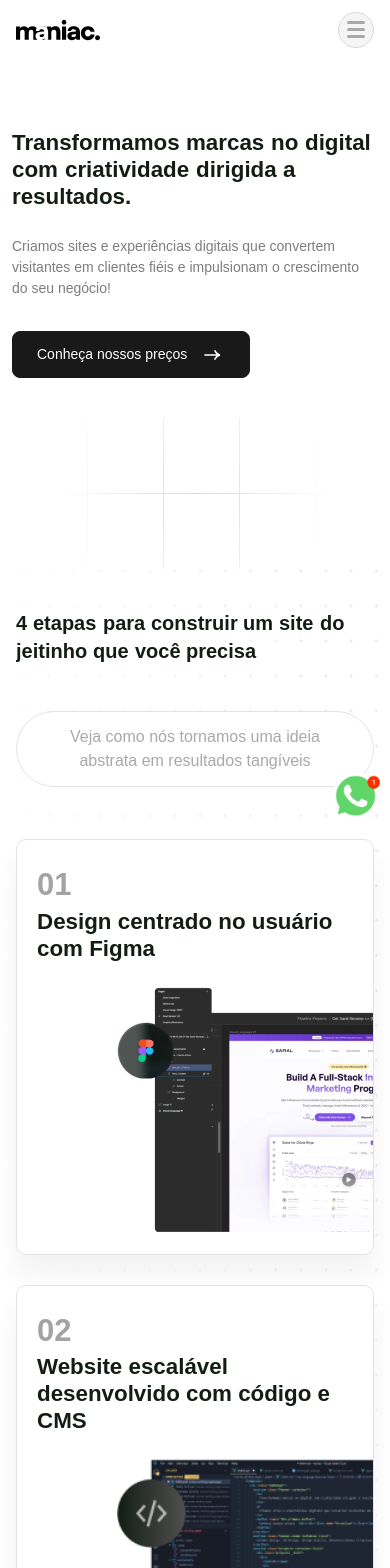
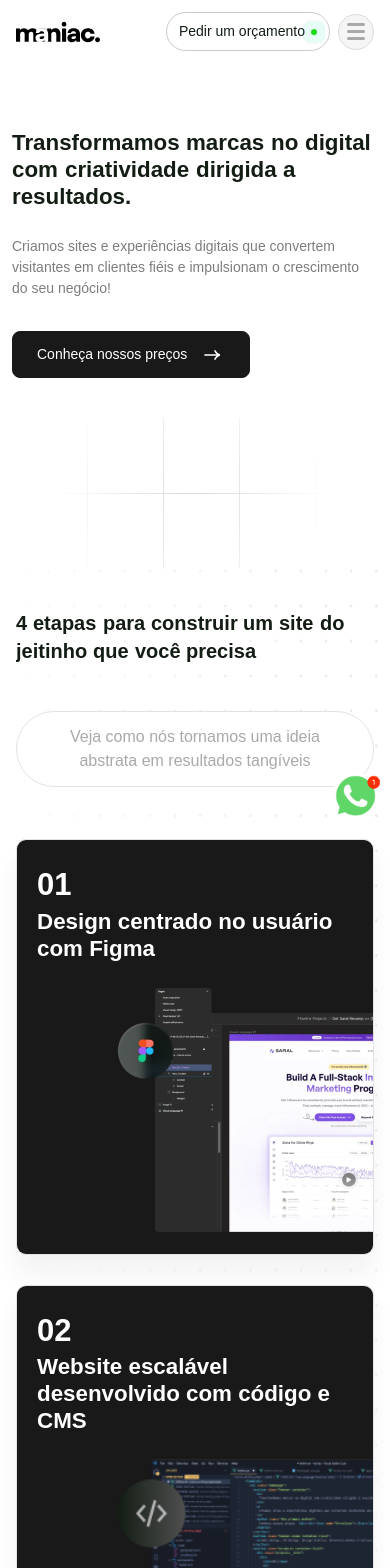
Before and after one commit to trev0ux/maniac, a Nuxt app: page / in a window 390 px wide. Shown: the top 1568 px of the page. Built offline with nearby package versions, Linux system fonts and the light colour scheme.

Commit message:
adjusted button plans and animations

```diff
--- a/assets/styles/components/header.scss
+++ b/assets/styles/components/header.scss
@@ -198,6 +198,29 @@
         }
     }
 
+    &__budget-mobile {
+        border: 1px solid rgba($dum-grey, .4);
+        color: $light-black !important;
+        border-radius: 100px !important;
+        position: relative;
+        display: flex;
+        align-items: center;
+        padding: 8px 24px 8px 12px !important;
+        @include font-size($font-x-small);
+
+        &:after {
+            content: "";
+            position: absolute;
+            right: 12px;
+            width: 6px;
+            height: 6px;
+            background-color: $secondary;
+            border-radius: 100px;
+            animation: pulse 2s infinite;
+
+        }
+    }
+
     &__budget {
         border: 1px solid rgba($dum-grey, .4);
         color: $light-black !important;
--- a/assets/styles/pages/home.scss
+++ b/assets/styles/pages/home.scss
@@ -91,7 +91,18 @@
         linear-gradient(to bottom, rgba(255, 255, 255, 0.1) 1px, transparent 1px);
         opacity: 0.5;
         z-index: -1;
+
+        --min-width: 80%;
+        --max-width: 100%;
+        --animation-duration: 2s;
+
+        animation: pulse-width var(--animation-duration) ease-in-out infinite;
     }
+
+    @keyframes pulse-width {
+        0%, 100% { width: var(--min-width); }
+        50% { width: var(--max-width); }
+      }
 
     &__grid {
         display: flex;
@@ -811,6 +822,7 @@
                 display: flex;
                 flex-direction: column;
                 align-items: center;
+                border: 4px solid $white;
             }
 
             &:nth-child(2) {
@@ -819,6 +831,8 @@
                 padding: 32px 24px;
                 border-top: 1px solid $card-border;
                 height: 100%;
+                border: 4px solid $white;
+
 
                 ul {
                     margin: 0;
--- a/components/layouts/Header.vue
+++ b/components/layouts/Header.vue
@@ -3,6 +3,10 @@
     <div class="container-fluid">
       <NuxtLink to="/" class="navbar__logo">
         <Icon name="LogoIcon"></Icon>
+      </NuxtLink>
+      <div class="d-flex gap-2 align-items-center">
+        <NuxtLink class="btn navbar__budget-mobile d-lg-none">
+          Pedir um orçamento
         </NuxtLink>
         <button class="navbar__burger-btn d-flex d-lg-none" @click="toggleMobileMenu" aria-label="Toggle mobile menu"
           :class="(isMobileMenuOpen ? 'navbar__burger-btn--open' : '')">
@@ -10,6 +14,7 @@
           <span></span>
           <span></span>
         </button>
+      </div>
       <nav :class="{ 'navbar__menu--active': isMobileMenuOpen }" class="d-none d-lg-block navbar__menu" ref="menu">
         <div>
           <ul>
--- a/components/specify/HowItWorks.vue
+++ b/components/specify/HowItWorks.vue
@@ -1,7 +1,9 @@
 <template>
     <section class="how-work container-fluid">
         <div class="how-work__header">
-            <h2><WordAnimation content="4 etapas para construir um site do jeitinho que você precisa"/> </h2>
+            <h2>
+                <WordAnimation content="4 etapas para construir um site do jeitinho que você precisa" />
+            </h2>
             <p>Veja como nós tornamos uma ideia abstrata em resultados tangíveis</p>
         </div>
         <article>
@@ -80,9 +82,8 @@ const observeElements = () => {
                 const itemIndex = Array.from(elements).indexOf(entry.target);
                 if (itemIndex !== -1) {
                     startAnimation(itemIndex);
-          setTimeout(()=> {
+                } else {
                     reverseAnimation(itemIndex)
-          }, 3000)
                 }
             }
         });
@@ -104,7 +105,7 @@ function animateCascade(itemIndex, revealing) {
     cancelAnimationFrame(item.animationFrame);
 
     const totalSteps = 50;
-    const duration = 850; // Total animation duration in ms
+    const duration = 1350; // Total animation duration in ms
     const startTime = performance.now();
 
     const animate = (currentTime) => {
--- a/components/specify/Plans.vue
+++ b/components/specify/Plans.vue
@@ -4,7 +4,8 @@
             <div>
                 <span>03</span>
                 <h3>
-                    <WordAnimation content="Preços claros, sua combinação perfeita - Estamos dispostos a te ajudar a conquistar seu espaço na internet"/>
+                    <WordAnimation
+                        content="Preços claros, sua combinação perfeita - Estamos dispostos a te ajudar a conquistar seu espaço na internet" />
                 </h3>
             </div>
             <h4>(Nossos planos)</h4>
@@ -22,6 +23,15 @@
                         <h5>R$800 - R$3,000</h5>
                         <p>dependendo da complexidade e das necessidades específicas</p>
                     </div>
+                    <NuxtLink class="btn btn-primary w-100 d-flex align-items-center justify-content-between" to="#precos">
+                        Agende uma call de 15min
+                        <div class="arrows-block">
+                            <div class="arrows-icon">
+                                <Icon name="ArrowIcon"></Icon>
+                                <Icon name="ArrowIcon"></Icon>
+                            </div>
+                        </div>
+                    </NuxtLink>
                 </div>
                 <div>
                     <ul>
@@ -69,6 +79,15 @@
                         <h5>R$2,000 - R$5,000+</h5>
                         <p>dependendo da complexidade e das necessidades específicas</p>
                     </div>
+                    <NuxtLink class="btn btn-primary w-100 d-flex align-items-center justify-content-between" to="#precos">
+                        Agende uma call de 15min
+                        <div class="arrows-block">
+                            <div class="arrows-icon">
+                                <Icon name="ArrowIcon"></Icon>
+                                <Icon name="ArrowIcon"></Icon>
+                            </div>
+                        </div>
+                    </NuxtLink>
                 </div>
                 <div>
                     <ul>
@@ -116,6 +135,15 @@
                         <h5>R$4,500 - R$10,000+</h5>
                         <p>dependendo da complexidade e das necessidades específicas</p>
                     </div>
+                    <NuxtLink class="btn btn-primary w-100 d-flex align-items-center justify-content-between" to="#precos">
+                        Agende uma call de 15min
+                        <div class="arrows-block">
+                            <div class="arrows-icon">
+                                <Icon name="ArrowIcon"></Icon>
+                                <Icon name="ArrowIcon"></Icon>
+                            </div>
+                        </div>
+                    </NuxtLink>
                 </div>
                 <div>
                     <ul>
@@ -163,6 +191,15 @@
                         <h5>R$300 - R$600+</h5>
                         <p>dependendo da complexidade e das necessidades específicas</p>
                     </div>
+                    <NuxtLink class="btn btn-primary w-100 d-flex align-items-center justify-content-between" to="#precos">
+                        Agende uma call de 15min
+                        <div class="arrows-block">
+                            <div class="arrows-icon">
+                                <Icon name="ArrowIcon"></Icon>
+                                <Icon name="ArrowIcon"></Icon>
+                            </div>
+                        </div>
+                    </NuxtLink>
                 </div>
                 <div>
                     <ul>
--- a/pages/index.vue
+++ b/pages/index.vue
@@ -11,9 +11,7 @@
     <AnimateSection>
       <Services />
     </AnimateSection>
-    <AnimateSection>
       <Plans />
-    </AnimateSection>
   </div>
 </template>
 
```
Lines whose indentation alone changed are shown as unchanged.
